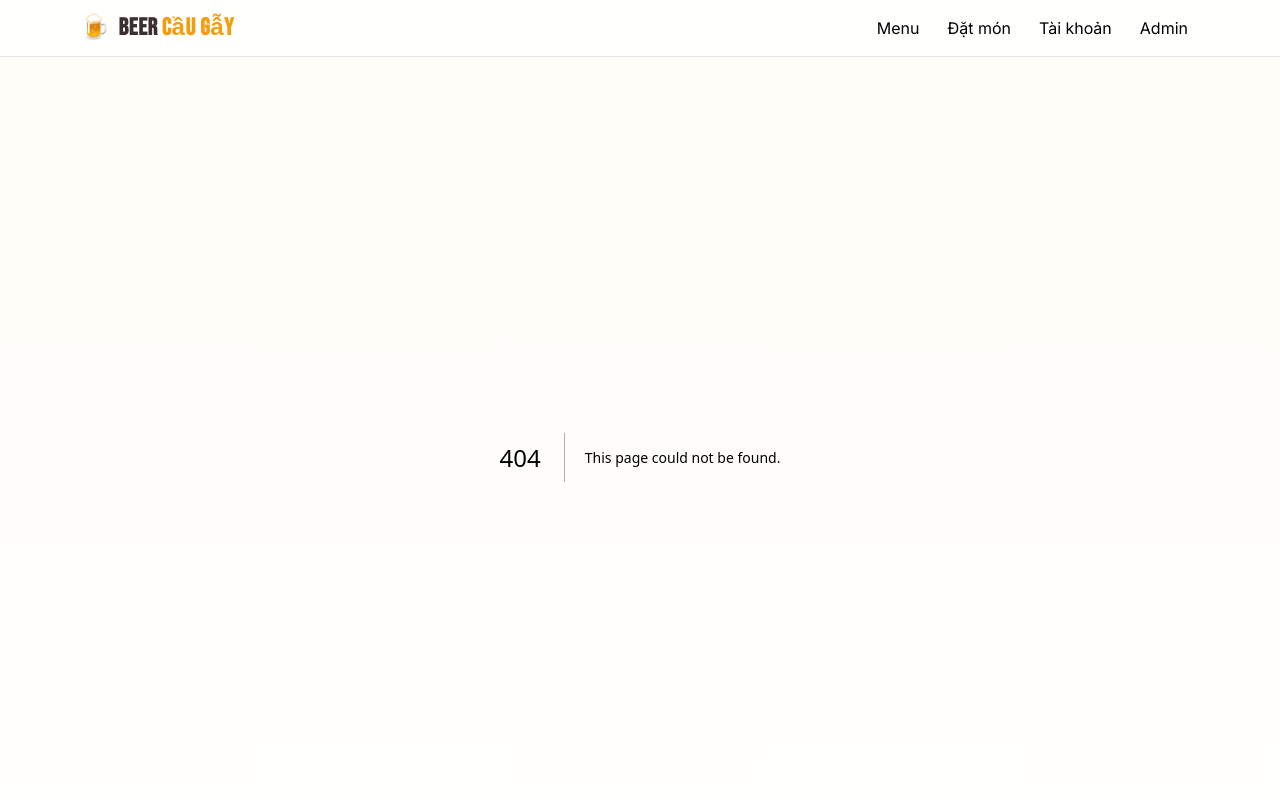
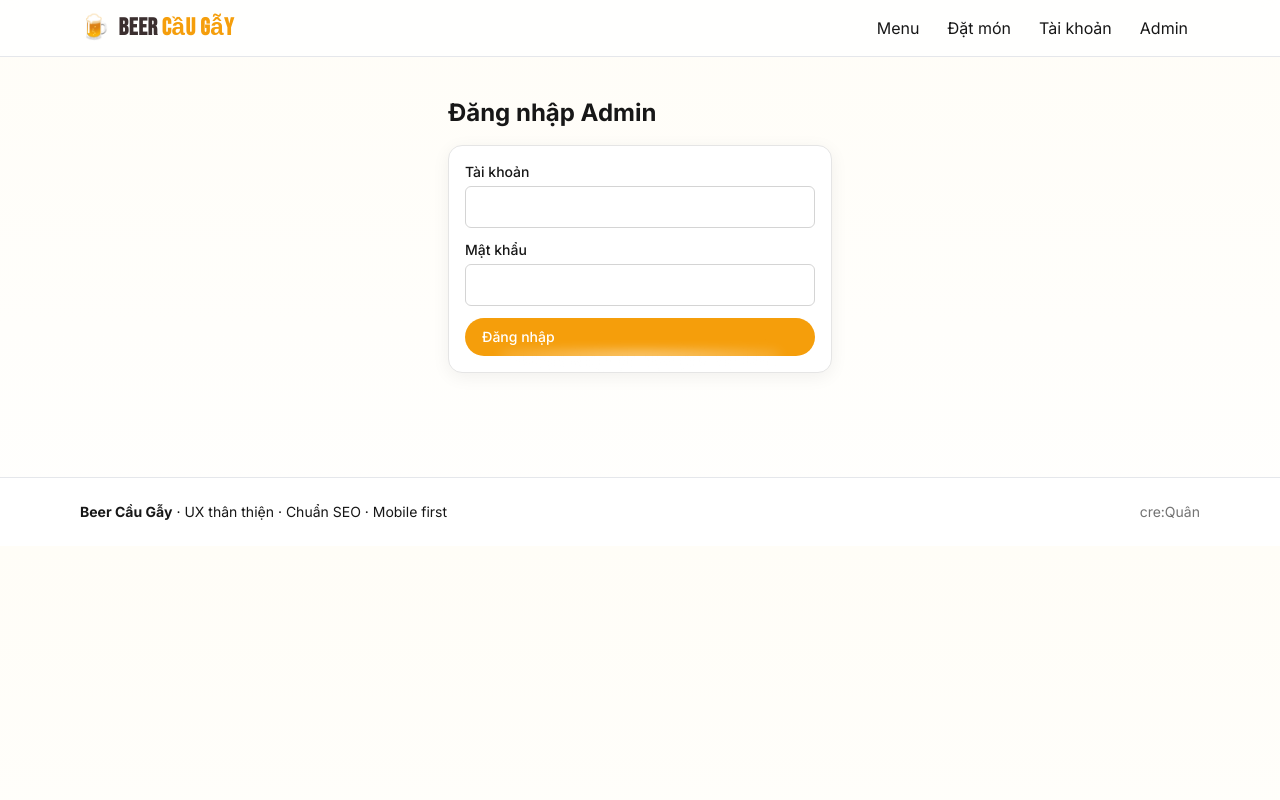
Before and after one commit to QuanChi2003/beer, a Next.js app in the folder beer-cau-gay-skin/: page /admin/login in a window 1280 px wide. Before the commit this address had no page. Shown: the top 800 px of the page. Built offline with nearby package versions, Linux system fonts and the light colour scheme.

Commit message:
Modified by www.SourceFiles.app

```diff
--- /dev/null
+++ b/beer-cau-gay-skin/app/admin/login/page.tsx
@@ -0,0 +1,28 @@
+
+'use client'
+import { useState } from 'react'
+import { useRouter } from 'next/navigation'
+
+export default function AdminLogin(){
+  const [u,setU] = useState('')
+  const [p,setP] = useState('')
+  const [err,setErr] = useState('')
+  const router = useRouter()
+  const submit = async()=>{
+    setErr('')
+    const res = await fetch('/api/admin/login',{method:'POST', headers:{'Content-Type':'application/json'}, body: JSON.stringify({username:u,password:p})})
+    if (res.ok) router.push('/admin')
+    else setErr('Sai tài khoản hoặc mật khẩu')
+  }
+  return (
+    <section className="py-10 max-w-sm mx-auto">
+      <h1 className="text-2xl font-bold mb-4">Đăng nhập Admin</h1>
+      <div className="card p-4 space-y-3">
+        <div><label className="label">Tài khoản</label><input className="input" value={u} onChange={e=>setU(e.target.value)} /></div>
+        <div><label className="label">Mật khẩu</label><input className="input" type="password" value={p} onChange={e=>setP(e.target.value)} /></div>
+        {err && <p className="text-red-600 text-sm">{err}</p>}
+        <button onClick={submit} className="btn btn-primary w-full">Đăng nhập</button>
+      </div>
+    </section>
+  )
+}
```
